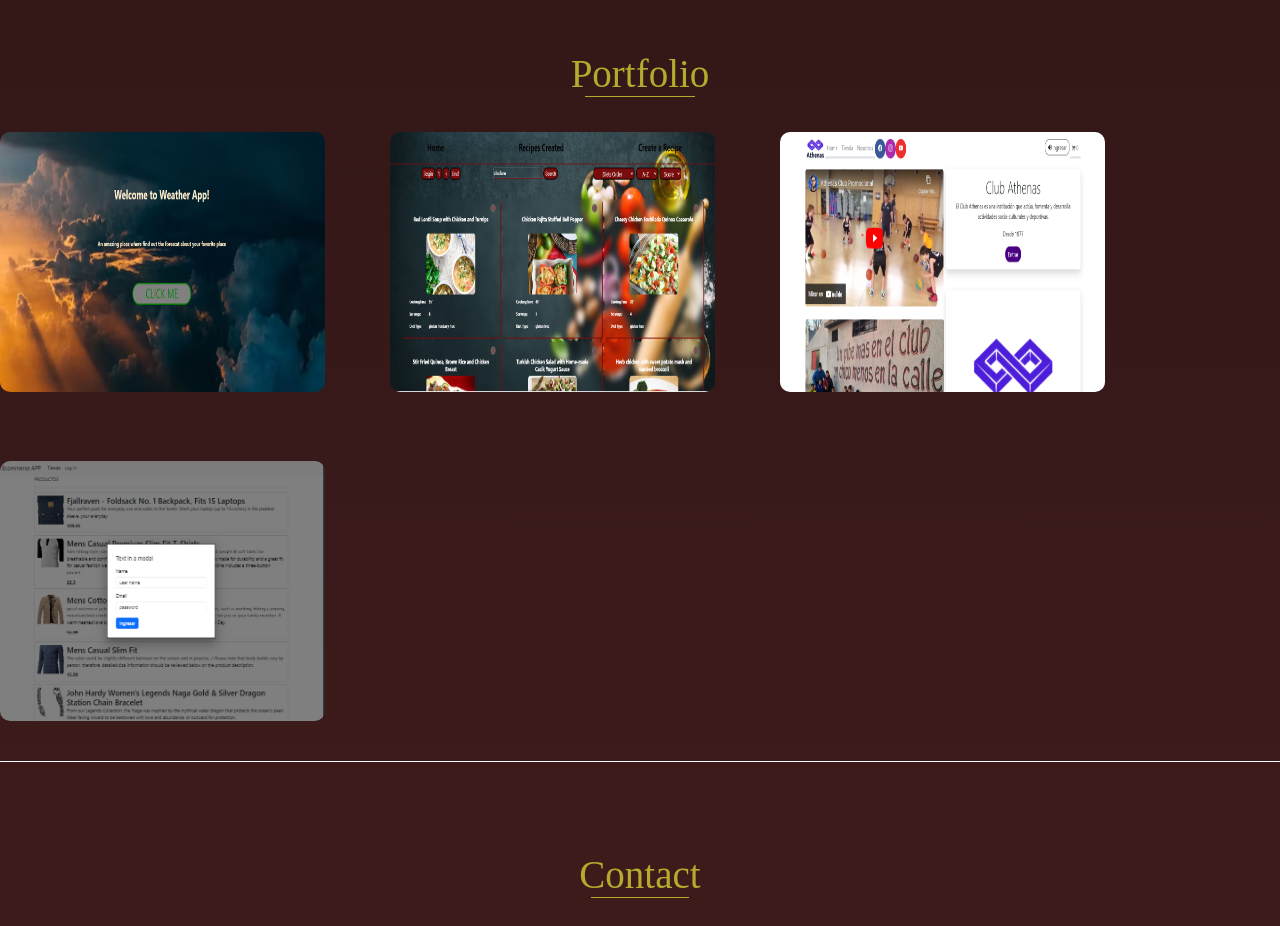
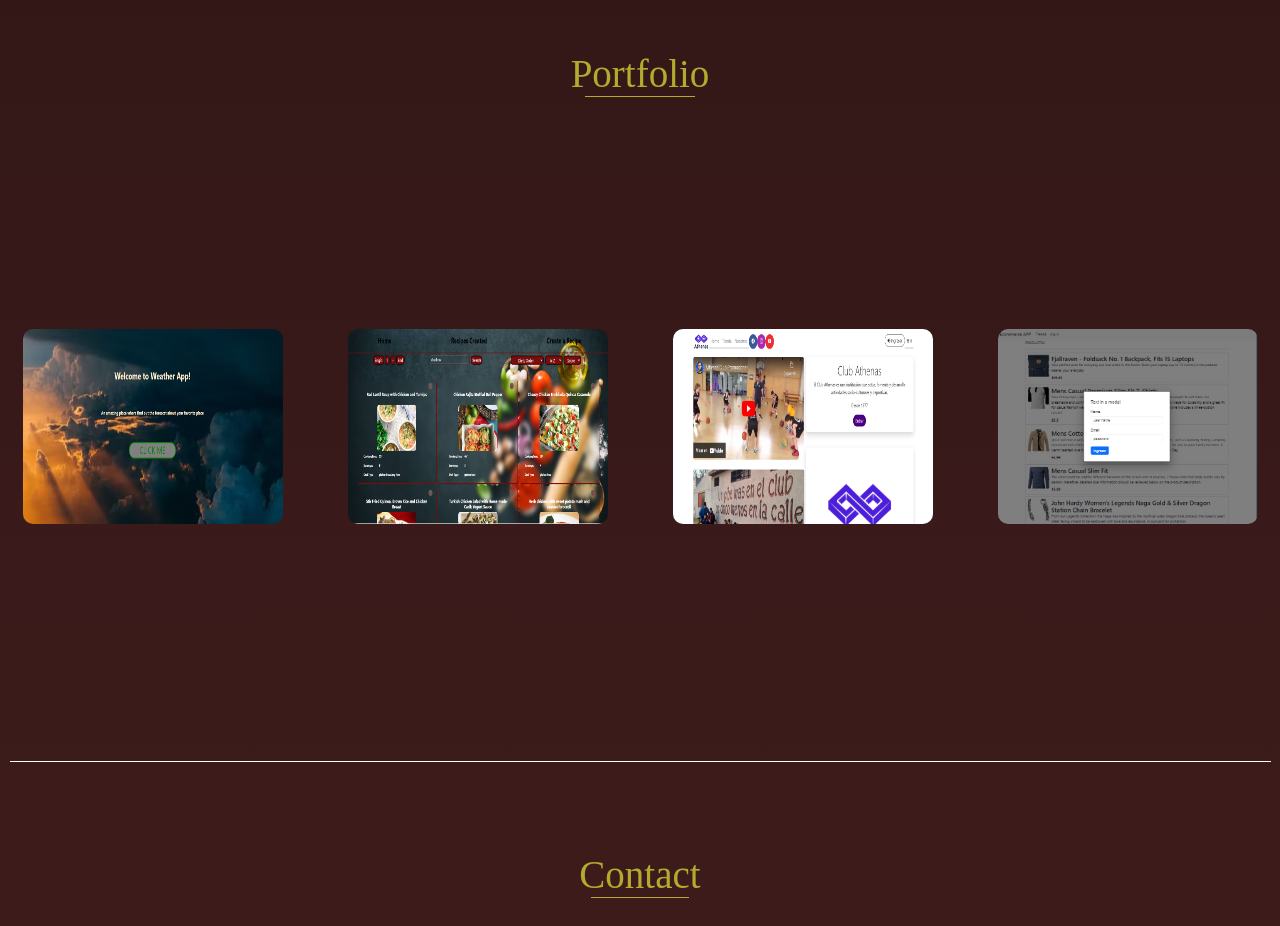
Before and after one commit to bosque-juan/portfolioreact, a React (Create React App) app: page / in a window 1280 px wide. Shown: the part 2380-3306 px from the top of the page. Built offline with nearby package versions, Linux system fonts and the light colour scheme; a web font is replaced by a local one.

Commit message:
image size Portfolio section

```diff
--- a/src/presentational/Portfolio.module.css
+++ b/src/presentational/Portfolio.module.css
@@ -15,6 +15,7 @@
   display: flex;
   flex-wrap: wrap;
   gap: 5rem;
+  padding: 0 1rem;
 }
 
 .mainPortfolio::after {
@@ -33,9 +34,9 @@
 }
 
 .imgPortfolio {
-  height: 20rem;
+  height: 15rem;
   border-radius: 10px;
-  width: 25rem;
+  width: 20rem;
 }
 .imgContainer {
   position: relative;
@@ -48,8 +49,8 @@
   left: 50%;
   border-radius: 10px;
   transform: translate(-50%, -50%);
-  height: 20rem;
-  width: 25rem;
+  height: 15rem;
+  width: 20rem;
   align-items: center;
   color: #b2ab2e;
   padding: 10px;
```
